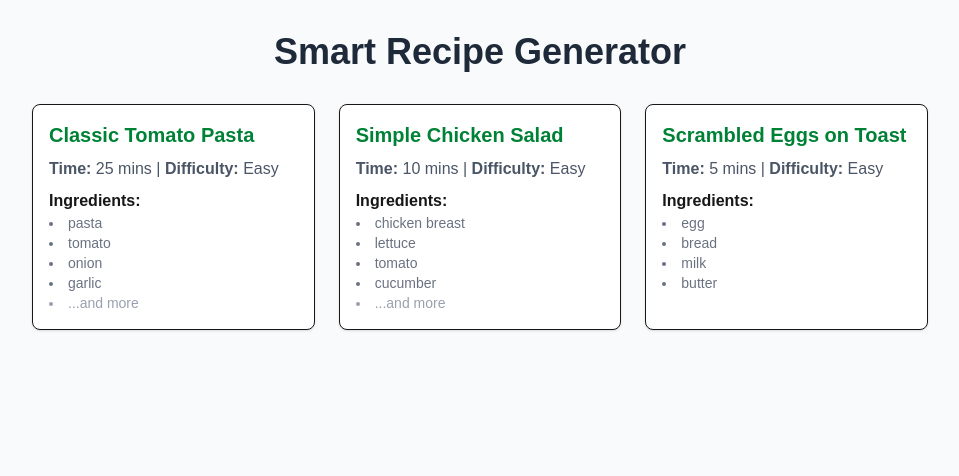
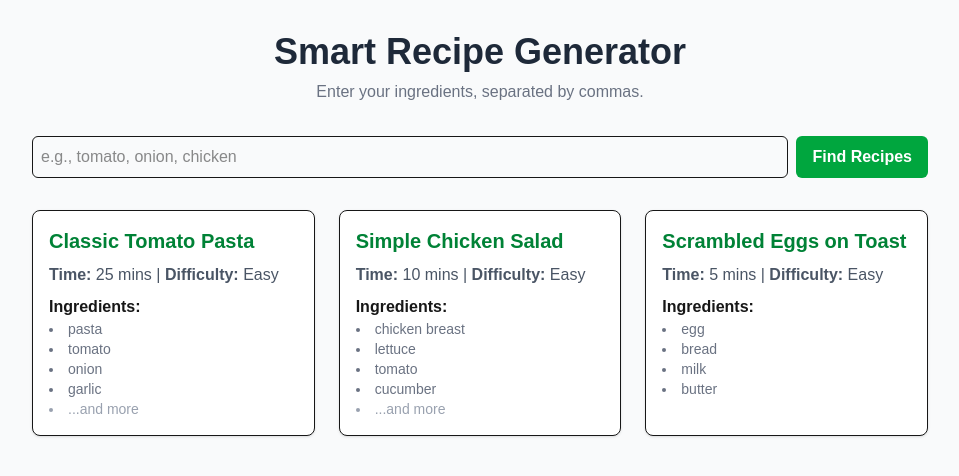
Before and after one commit to lokiT26/smart-recipe-generator, a Next.js app: page / in a window 1280 px wide. Shown: the top 476 px of the page, without its empty margins (160-1119 px from the left). Built offline with nearby package versions, Linux system fonts and the light colour scheme.

Commit message:
feat(core): Implement recipe matching logic with API route

```diff
--- /dev/null
+++ b/app/api/find-recipes/route.ts
@@ -0,0 +1,60 @@
+import { NextResponse } from 'next/server';
+import recipesData from '@/data/recipes.json';
+
+// Re-using the Recipe type definition is a good practice
+type Recipe = {
+  id: number;
+  name: string;
+  ingredients: { name: string; quantity: string }[];
+  instructions: string[];
+  cookingTime: number;
+  difficulty: string;
+  dietary: string[];
+  nutrition: { calories: number; protein: string };
+};
+
+export async function POST(request: Request) {
+  try {
+    const body = await request.json();
+    const userIngredients: string[] = body.ingredients
+      .split(',')
+      .map((item: string) => item.trim().toLowerCase())
+      .filter((item: string) => item); // remove any empty strings
+
+    if (!userIngredients || userIngredients.length === 0) {
+      // If input is empty, return all recipes
+      return NextResponse.json(recipesData);
+    }
+
+    const allRecipes: Recipe[] = recipesData;
+
+    const scoredRecipes = allRecipes.map(recipe => {
+      let ownedIngredients = 0;
+      recipe.ingredients.forEach(recipeIngredient => {
+        if (userIngredients.includes(recipeIngredient.name.toLowerCase())) {
+          ownedIngredients++;
+        }
+      });
+
+      const totalIngredients = recipe.ingredients.length;
+      const matchPercentage = (ownedIngredients / totalIngredients) * 100;
+      const missingIngredients = totalIngredients - ownedIngredients;
+
+      // The scoring formula: high match percentage is good, but penalize for missing items
+      const finalScore = matchPercentage - (missingIngredients * 10);
+
+      return { ...recipe, score: finalScore, ownedIngredients, missingIngredients };
+    });
+
+    // Filter out recipes that don't have any matching ingredients and sort by score
+    const sortedRecipes = scoredRecipes
+      .filter(recipe => recipe.ownedIngredients > 0)
+      .sort((a, b) => b.score - a.score);
+
+    return NextResponse.json(sortedRecipes);
+
+  } catch (error) {
+    console.error(error);
+    return NextResponse.json({ message: 'An error occurred' }, { status: 500 });
+  }
+}
--- a/app/page.tsx
+++ b/app/page.tsx
@@ -1,6 +1,9 @@
+'use client'; // This directive is required for using React hooks
+
+import { useState, useEffect } from 'react';
 import recipesData from '@/data/recipes.json';
 
-// Define a type for a single recipe to get TypeScript benefits like autocomplete
+// Define a type for a single recipe
 type Recipe = {
   id: number;
   name: string;
@@ -13,18 +16,81 @@ type Recipe = {
 };
 
 export default function Home() {
-  // Use the imported data directly. We cast it to our Recipe type array.
-  const recipes: Recipe[] = recipesData;
+  // State to hold the user's text input
+  const [userInput, setUserInput] = useState('');
+  // State to hold the recipes we want to display
+  const [displayedRecipes, setDisplayedRecipes] = useState<Recipe[]>([]);
+  // State to manage loading status
+  const [isLoading, setIsLoading] = useState(false);
+
+  // useEffect hook to load all recipes when the component first loads
+  useEffect(() => {
+    setDisplayedRecipes(recipesData as Recipe[]);
+  }, []);
+
+  const handleSearch = async () => {
+    setIsLoading(true);
+
+    try {
+      const response = await fetch('/api/find-recipes', {
+        method: 'POST',
+        headers: {
+          'Content-Type': 'application/json',
+        },
+        body: JSON.stringify({ ingredients: userInput }),
+      });
+
+      if (!response.ok) {
+        throw new Error('Network response was not ok');
+      }
+
+      const matchedRecipes = await response.json();
+      setDisplayedRecipes(matchedRecipes);
+
+    } catch (error) {
+      console.error("Failed to fetch recipes:", error);
+      // Optionally, set an error state to show a message to the user
+      setDisplayedRecipes([]); // Clear recipes on error
+    } finally {
+      setIsLoading(false);
+    }
+  };
 
   return (
     <main className="p-4 sm:p-8 bg-gray-50 min-h-screen">
       <div className="max-w-4xl mx-auto">
-        <h1 className="text-4xl font-bold text-center text-gray-800 mb-8">
+        <h1 className="text-4xl font-bold text-center text-gray-800 mb-2">
           Smart Recipe Generator
         </h1>
+        <p className="text-center text-gray-500 mb-8">
+          Enter your ingredients, separated by commas.
+        </p>
 
+        {/* Search Form */}
+        <div className="flex gap-2 mb-8">
+          <input
+            type="text"
+            value={userInput}
+            onChange={(e) => setUserInput(e.target.value)}
+            placeholder="e.g., tomato, onion, chicken"
+            className="flex-grow border rounded-md p-2 focus:ring-2 focus:ring-green-500 focus:outline-none"
+          />
+          <button
+            onClick={handleSearch}
+            disabled={isLoading}
+            className="bg-green-600 text-white font-bold py-2 px-4 rounded-md hover:bg-green-700 disabled:bg-gray-400"
+          >
+            {isLoading ? 'Searching...' : 'Find Recipes'}
+          </button>
+        </div>
+
+        {/* Recipe Display Area */}
+        <div>
+          {isLoading ? (
+            <p className="text-center text-gray-600">Finding the best recipes for you...</p>
+          ) : displayedRecipes.length > 0 ? (
             <div className="grid grid-cols-1 md:grid-cols-2 lg:grid-cols-3 gap-6">
-          {recipes.map((recipe) => (
+              {displayedRecipes.map((recipe) => (
                 <div key={recipe.id} className="border rounded-lg p-4 shadow-sm bg-white hover:shadow-md transition-shadow">
                   <h2 className="text-xl font-semibold text-green-700">{recipe.name}</h2>
                   <p className="text-gray-600 mt-2">
@@ -42,6 +108,10 @@ export default function Home() {
                 </div>
               ))}
             </div>
+          ) : (
+            <p className="text-center text-gray-600">No recipes found. Try different ingredients!</p>
+          )}
+        </div>
       </div>
     </main>
   );
```
Lines whose indentation alone changed are shown as unchanged.
